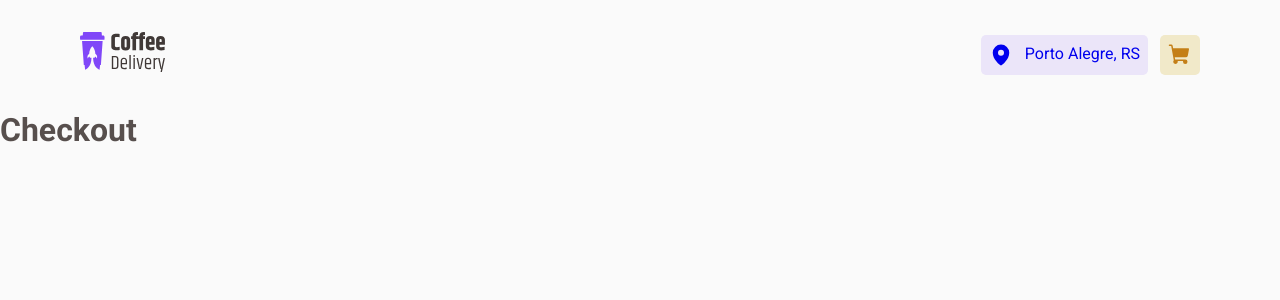
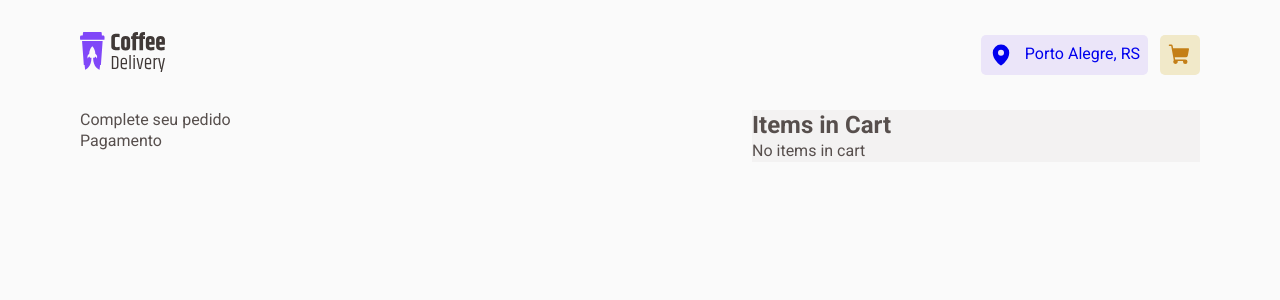
Before and after one commit to marceloquinze/coffee-delivery, a React (Vite) app: page /checkout in a window 1280 px wide. Shown: the top 300 px of the page. Built offline with nearby package versions, Linux system fonts and the light colour scheme; the HTML template or start-up script is replaced by a standard one.

Commit message:
Created Checkout and MiniCart components

```diff
--- a/src/contexts/ItemsContext.tsx
+++ b/src/contexts/ItemsContext.tsx
@@ -13,7 +13,7 @@ interface Coffees {
 
 interface ItemContextType {
   items: Coffees[]
-  itemsOnCart: number
+  itemsOnCart: number // a state used to keep track of items in cart and pass it to Header component.
   incrementItems: (id: string) => void
   decrementItems: (id: string) => void
   changeQuantity: (id: string, newQty: number) => void
@@ -46,15 +46,15 @@ export function ItemsContextProvider({ children }: ItemsContextProviderProps) {
   }, [])
 
   function incrementItems(idToIncrement: string) {
-    setItems((prevItems) =>
-      prevItems.map((item) =>
+    setItems((prevState) =>
+      prevState.map((item) =>
         item.id === idToIncrement ? { ...item, qty: item.qty + 1 } : item,
       ),
     )
   }
   function decrementItems(idToDecrement: string) {
-    setItems((prevItems) =>
-      prevItems.map((item) =>
+    setItems((prevState) =>
+      prevState.map((item) =>
         item.id === idToDecrement && item.qty !== 0
           ? { ...item, qty: item.qty - 1 }
           : item,
@@ -62,38 +62,54 @@ export function ItemsContextProvider({ children }: ItemsContextProviderProps) {
     )
   }
 
+  // this will be triggered whenever the qty input changes,
+  // whether it is via +/- buttons or direct typing a value
+  // this can help make this a controlled input
   function changeQuantity(id: string, newQty: number) {
-    setItems((prevItems) =>
-      prevItems.map((item) =>
+    setItems((prevState) =>
+      prevState.map((item) =>
         item.id === id ? { ...item, qty: newQty } : item,
       ),
     )
   }
 
+  // this will be triggered once we click on the cart button (onSendToCart)
+  // via form event
   function sendItemsToCart(e: FormEvent<HTMLFormElement>) {
     e.preventDefault()
     const formData = new FormData(e.target as HTMLFormElement)
     const id = formData.get('id') as string
 
-    setItems((prevItems) =>
-      prevItems.map((item) =>
+    // map all items and update setItems state passing onCart as true
+    setItems((prevState) =>
+      prevState.map((item) =>
         String(item.id) === id ? { ...item, onCart: true } : item,
       ),
     )
+    // update items in cart number using an accumulator
     const qtyItemsOnCart = items.reduce((acc, curr) => acc + curr.qty, 0)
+    // update state with items in cart
     setItemsOnCart(qtyItemsOnCart)
   }
 
+  // what items are already in cart?
   function itemsAlreadyOnCart() {
-    return items.filter((item) => item.onCart)
+    return items.filter((item) => item.onCart && item.qty > 0)
   }
 
-  //   useEffect(() => {
-  //     console.log(itemsAlreadyOnCart())
-  //   }, [itemsAlreadyOnCart])
+  function removeItemsInCart() {
+    // to be implemented
+    // also remove when item.qty === 0
+  }
+
+  // useEffect(() => {
+  //   console.log(itemsOnCart)
+  // }, [itemsOnCart])
 
   return (
     <ItemsContext.Provider
+      // this goes around every element that needs values coming from this context
+      // you'll find it on App.tsx
       value={{
         items,
         itemsOnCart,
--- /dev/null
+++ b/src/pages/Checkout/components/MiniCart/MiniCart.tsx
@@ -0,0 +1,31 @@
+import { useContext } from 'react'
+import { ItemsContext } from '../../../../contexts/ItemsContext'
+import { MiniCartContainer } from './styles'
+
+export function MiniCart() {
+  const { itemsAlreadyOnCart } = useContext(ItemsContext)
+
+  const itemsInCart = itemsAlreadyOnCart()
+  const total = itemsInCart.reduce(
+    (acc, item) => acc + item.qty * item.price,
+    0,
+  )
+  return (
+    <MiniCartContainer>
+      <h2>Items in Cart</h2>
+      {itemsInCart.length > 0 ? (
+        <ul>
+          {itemsInCart.map((item) => (
+            <li key={item.id}>
+              {item.title} - Quantity: {item.qty} - Price:{' '}
+              {(item.qty * item.price).toFixed(2)}
+            </li>
+          ))}
+          <li>Total: {total.toFixed(2)}</li>
+        </ul>
+      ) : (
+        <p>No items in cart</p>
+      )}
+    </MiniCartContainer>
+  )
+}
--- /dev/null
+++ b/src/pages/Checkout/components/MiniCart/styles.ts
@@ -0,0 +1,5 @@
+import styled from 'styled-components'
+
+export const MiniCartContainer = styled.aside`
+  background-color: ${(props) => props.theme['base-card']};
+`
--- a/src/pages/Checkout/index.tsx
+++ b/src/pages/Checkout/index.tsx
@@ -1,3 +1,14 @@
+import { MiniCart } from './components/MiniCart/MiniCart'
+import { CheckoutContainer } from './styles'
+
 export function Checkout() {
-  return <h1>Checkout</h1>
+  return (
+    <CheckoutContainer>
+      <section>
+        <div>Complete seu pedido</div>
+        <div>Pagamento</div>
+      </section>
+      <MiniCart />
+    </CheckoutContainer>
+  )
 }
--- /dev/null
+++ b/src/pages/Checkout/styles.ts
@@ -0,0 +1,9 @@
+import styled from 'styled-components'
+
+export const CheckoutContainer = styled.main`
+  max-width: 70rem;
+  margin: 0 auto;
+  display: grid;
+  grid-template-columns: 1fr 448px;
+  gap: 1.5rem;
+`
--- a/src/pages/Home/components/Catalogue/Catalogue.tsx
+++ b/src/pages/Home/components/Catalogue/Catalogue.tsx
@@ -3,111 +3,17 @@ import { CatalogueItem } from './CatalogueItem'
 import { CatalogueContainer } from './styles'
 import { ItemsContext } from '../../../../contexts/ItemsContext'
 
-// interface Coffees {
-//   id: string
-//   title: string
-//   description: string
-//   price: number
-//   tags: []
-//   image: string
-//   qty: number
-//   onCart: boolean
-// }
 export function Catalogue() {
-  // const [items, setItems] = useState<Coffees[]>([])
-
-  // useEffect(() => {
-  //   const url = 'coffee.json'
-  //   fetch(url)
-  //     .then((response) => {
-  //       if (!response.ok) {
-  //         throw new Error('Data not found')
-  //       }
-  //       return response.json()
-  //     })
-  //     .then((data) => {
-  //       setItems(data)
-  //     })
-  // }, [])
-
-  // function handleIncrement(idToIncrement: string) {
-  //   setItems((prevItems) =>
-  //     prevItems.map((item) =>
-  //       item.id === idToIncrement ? { ...item, qty: item.qty + 1 } : item,
-  //     ),
-  //   )
-  // }
-  // function handleDecrement(idToDecrement: string) {
-  //   setItems((prevItems) =>
-  //     prevItems.map((item) =>
-  //       item.id === idToDecrement && item.qty !== 0
-  //         ? { ...item, qty: item.qty - 1 }
-  //         : item,
-  //     ),
-  //   )
-  // }
-
-  // function handleQtyChange(id: string, newQty: number) {
-  //   setItems((prevItems) =>
-  //     prevItems.map((item) =>
-  //       item.id === id ? { ...item, qty: newQty } : item,
-  //     ),
-  //   )
-  // }
-
-  // function handleSentToCart(e: FormEvent<HTMLFormElement>) {
-  //   e.preventDefault()
-  //   const formData = new FormData(e.target as HTMLFormElement)
-  //   const id = formData.get('id') as string
-
-  //   setItems((prevItems) =>
-  //     prevItems.map((item) =>
-  //       String(item.id) === id ? { ...item, onCart: true } : item,
-  //     ),
-  //   )
-  //   const qtyItemsOnCart = () => items.reduce((acc, curr) => acc + curr.qty, 0)
-  //   // console.log(qtyItemsOnCart())
-  // }
-
-  // useEffect(() => {
-  //   console.log(items)
-  // }, [items])
-
   const {
     changeQuantity,
     decrementItems,
     incrementItems,
     sendItemsToCart,
     items,
-    itemsAlreadyOnCart, // tirar daqui depois
   } = useContext(ItemsContext)
-
-  // retirar depois
-  const itemsInCart = itemsAlreadyOnCart()
-  const total = itemsInCart.reduce(
-    (acc, item) => acc + item.qty * item.price,
-    0,
-  )
 
   return (
     <div>
-      <div>
-        <h2>Items in Cart</h2>
-        {itemsInCart.length > 0 ? (
-          <ul>
-            {itemsInCart.map((item) => (
-              <li key={item.id}>
-                {item.title} - Quantity: {item.qty} - Price:{' '}
-                {(item.qty * item.price).toFixed(2)}
-              </li>
-            ))}
-            <li>Total: {total.toFixed(2)}</li>
-          </ul>
-        ) : (
-          <p>No items in cart</p>
-        )}
-      </div>
-
       <CatalogueContainer>
         <h2>Our coffees</h2>
         <div className="items">
```
